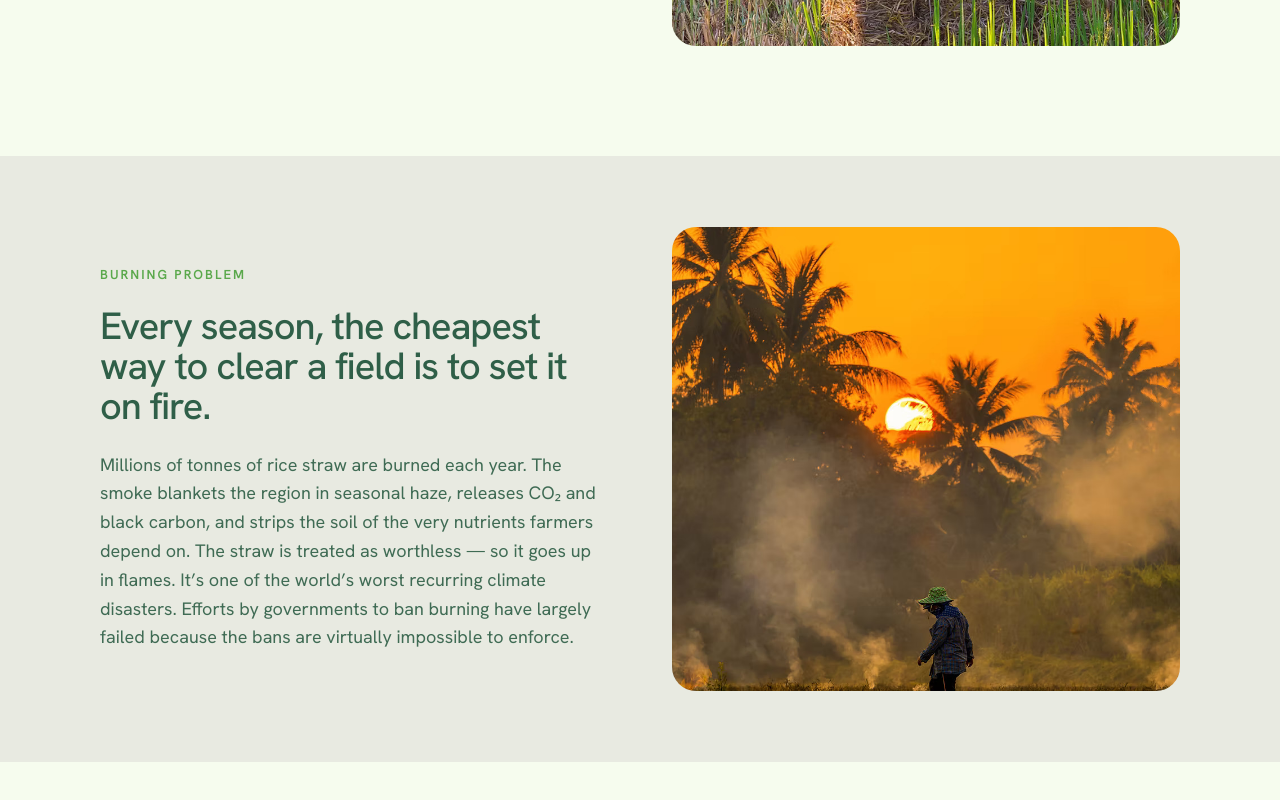
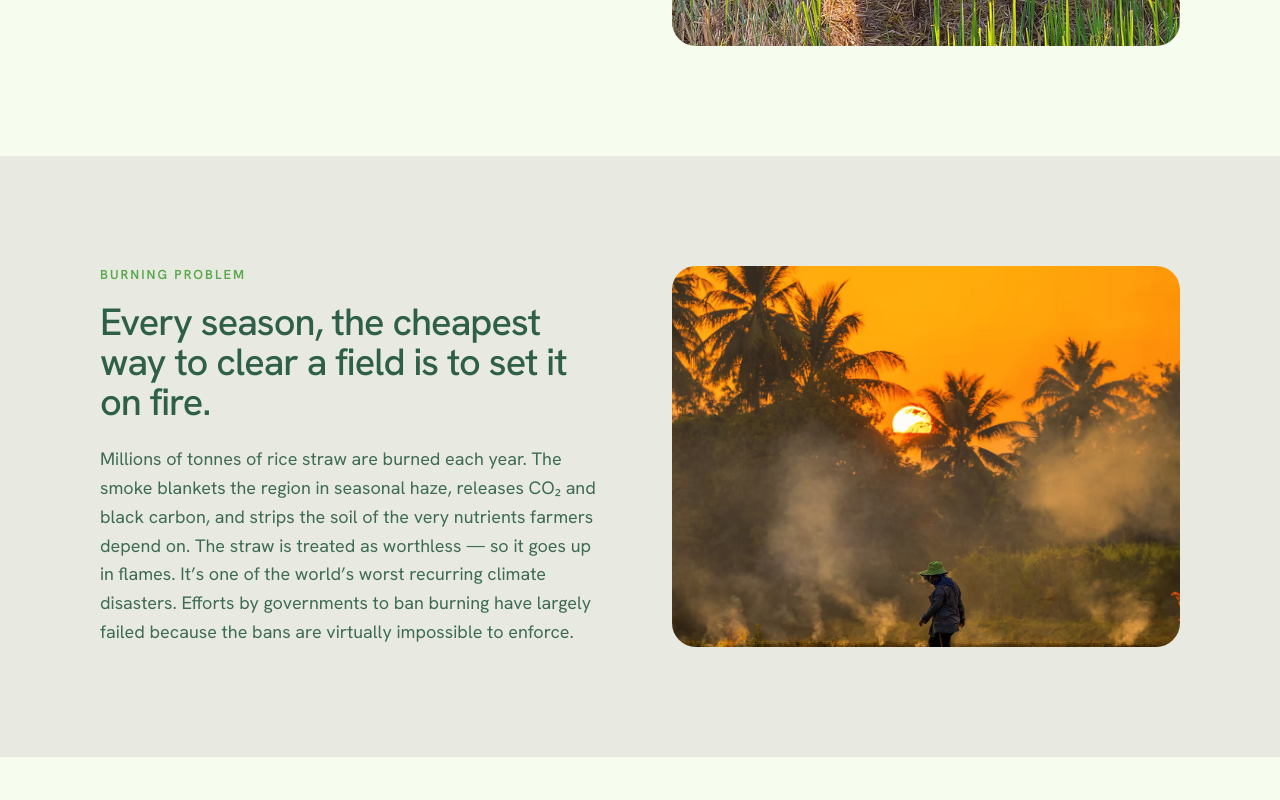
Before and after one commit to inovafani/ecologic-circle-v2, a Next.js app: page / in a window 1280 px wide. Shown: the part 1372-2172 px from the top of the page. Built offline with nearby package versions, Linux system fonts and the light colour scheme.

Commit message:
update bas change

```diff
--- a/app/globals.css
+++ b/app/globals.css
@@ -243,12 +243,55 @@ a {
 }
 
 /* ------------------------------------------------------------
+   Burning-problem section. Desktop: title + body stacked on the
+   left, image on the right spanning both rows. Mobile reorders to
+   title -> image -> description via grid-template-areas.
+   ------------------------------------------------------------ */
+.eco-burning {
+  display: grid;
+  grid-template-columns: 1fr 1fr;
+  column-gap: 64px;
+  row-gap: 22px;
+  align-items: center;
+  grid-template-areas:
+    'head img'
+    'body img';
+}
+.eco-burning-head {
+  grid-area: head;
+}
+.eco-burning-body {
+  grid-area: body;
+}
+.eco-burning-img {
+  grid-area: img;
+  height: 100%;
+  max-height: 460px;
+}
+
+/* ------------------------------------------------------------
    Responsive grid helpers. Sections use inline grid styles for
    fidelity to the source; these collapse them on smaller screens.
    `!important` is required to override the inline grid-template.
    ------------------------------------------------------------ */
 @media (max-width: 900px) {
-  .eco-2col,
+  .eco-burning {
+    grid-template-columns: 1fr;
+    grid-template-areas:
+      'head'
+      'img'
+      'body';
+    column-gap: 0;
+    row-gap: 28px;
+  }
+  .eco-burning-img {
+    height: auto;
+    max-height: none;
+  }
+  .eco-2col {
+    grid-template-columns: 1fr !important;
+    gap: 40px !important;
+  }
   .eco-3col {
     grid-template-columns: 1fr !important;
     gap: 28px !important;
@@ -290,6 +333,14 @@ a {
     grid-template-columns: 1fr !important;
     gap: 14px !important;
   }
+
+  /* Tesla quote: no dangling word / indent on mobile */
+  .tesla-quote {
+    font-size: 17px !important;
+  }
+  .tesla-quote-2 {
+    padding-left: 0 !important;
+  }
 }
 
 @media (max-width: 480px) {
--- a/app/page.tsx
+++ b/app/page.tsx
@@ -176,18 +176,11 @@ export default function HomePage() {
 
         {/* ===== BURNING PROBLEM ===== */}
         <section style={{ background: '#e8eae1', padding: '110px 0' }}>
-          <Reveal
-            stagger
-            style={{
-              ...wrap,
-              display: 'grid',
-              gridTemplateColumns: '1fr 1fr',
-              gap: 64,
-              alignItems: 'center',
-            }}
-            className="eco-2col"
-          >
-            <div style={{ display: 'flex', flexDirection: 'column', gap: 24 }}>
+          <Reveal stagger style={wrap} className="eco-burning">
+            <div
+              className="eco-burning-head"
+              style={{ display: 'flex', flexDirection: 'column', gap: 20 }}
+            >
               <span className="eyebrow">Burning Problem</span>
               <h2
                 className="eco-h"
@@ -196,36 +189,37 @@ export default function HomePage() {
                 Every season, the cheapest way to clear a field is to set it on
                 fire.
               </h2>
-              <p
-                style={{
-                  margin: 0,
-                  fontSize: 18,
-                  lineHeight: 1.6,
-                  color: '#3f6b54',
-                }}
-              >
-                Millions of tonnes of rice straw are burned each year. The smoke
-                blankets the region in seasonal haze, releases CO₂ and black
-                carbon, and strips the soil of the very nutrients farmers depend
-                on. The straw is treated as worthless — so it goes up in flames.
-                It’s one of the world’s worst recurring climate disasters.
-                Efforts by governments to ban burning have largely failed
-                because the bans are virtually impossible to enforce.
-              </p>
             </div>
             {/* eslint-disable-next-line @next/next/no-img-element */}
             <img
+              className="eco-burning-img"
               src="/assets/burning-problem-2.jpg"
               alt="Rice field burning, releasing haze"
               style={{
                 width: '100%',
-                height: '120%',
                 aspectRatio: '4 / 3',
                 objectFit: 'cover',
                 borderRadius: 24,
                 display: 'block',
               }}
             />
+            <p
+              className="eco-burning-body"
+              style={{
+                margin: 0,
+                fontSize: 18,
+                lineHeight: 1.6,
+                color: '#3f6b54',
+              }}
+            >
+              Millions of tonnes of rice straw are burned each year. The smoke
+              blankets the region in seasonal haze, releases CO₂ and black
+              carbon, and strips the soil of the very nutrients farmers depend
+              on. The straw is treated as worthless — so it goes up in flames.
+              It’s one of the world’s worst recurring climate disasters. Efforts
+              by governments to ban burning have largely failed because the bans
+              are virtually impossible to enforce.
+            </p>
           </Reveal>
         </section>
 
@@ -250,6 +244,7 @@ export default function HomePage() {
                   We make burning economically irrational.
                 </h2>
                 <p
+                  className="tesla-quote"
                   style={{
                     margin: 0,
                     fontSize: 21,
@@ -262,6 +257,7 @@ export default function HomePage() {
                   &ldquo;Tesla didn&apos;t invent new batteries —
                   <br />
                   <span
+                    className="tesla-quote-2"
                     style={{ display: 'inline-block', paddingLeft: '2.6em' }}
                   >
                     they made combustion engines irrational.&rdquo;
--- a/components/home/HomeHero.module.css
+++ b/components/home/HomeHero.module.css
@@ -249,34 +249,44 @@
 }
 
 @media (max-width: 900px) {
+  /* full-height hero on mobile (keeps the 100vh from the base rule) */
+  .hero {
+    padding-bottom: 0;
+  }
   .grid {
     grid-template-columns: 1fr;
     gap: 8px;
     padding: 0 28px;
   }
+  /* centered title: "Next level" / "sustainable packaging" */
   .title {
-    font-size: 34px;
+    font-size: clamp(24px, 7.5vw, 32px);
+    text-align: center;
   }
-  /* keep each line intact: "Next level" / "circular packaging" */
   .line {
     white-space: nowrap;
   }
   .copy {
-    padding: 16px 0 24px;
+    padding: 8px 0 4px;
+    gap: 18px;
+    align-items: center;
+    text-align: center;
+  }
+  .sub {
+    text-align: center;
+    max-width: 460px;
+    font-size: 18px;
   }
   .artWrap {
-    min-height: 300px;
+    min-height: 230px;
     order: -1;
   }
   .glow,
   .art {
-    max-width: 320px;
+    max-width: 260px;
   }
   .logoRow {
-    padding: 28px 28px 0;
-  }
-  .scrollRow {
-    padding: 0 28px 24px;
+    padding: 24px 28px 0;
   }
   .scrim {
     background: linear-gradient(
@@ -286,8 +296,17 @@
       rgba(246, 252, 238, 0.55) 100%
     );
   }
-  /* equal-width buttons (match the longest) */
+  /* scroll hint sits in flow at the bottom, with clear space above the buttons */
+  .scrollHint {
+    position: static;
+    transform: none;
+    left: auto;
+    bottom: auto;
+    margin: 26px auto 20px;
+  }
+  /* full-width equal buttons, centered */
   .actions {
+    width: 100%;
     flex-direction: column;
     align-items: stretch;
   }
--- a/components/home/HomeHero.tsx
+++ b/components/home/HomeHero.tsx
@@ -6,7 +6,10 @@ import { useGSAP } from '@gsap/react';
 import { gsap, prefersReducedMotion } from '@/lib/gsap';
 import styles from './HomeHero.module.css';
 
-const LINES = [['Next', 'level'], ['sustainable'], ['packaging']];
+const LINES = [
+  ['Next', 'level'],
+  ['sustainable', 'packaging'],
+];
 
 export default function HomeHero() {
   const root = useRef<HTMLElement>(null);
```
